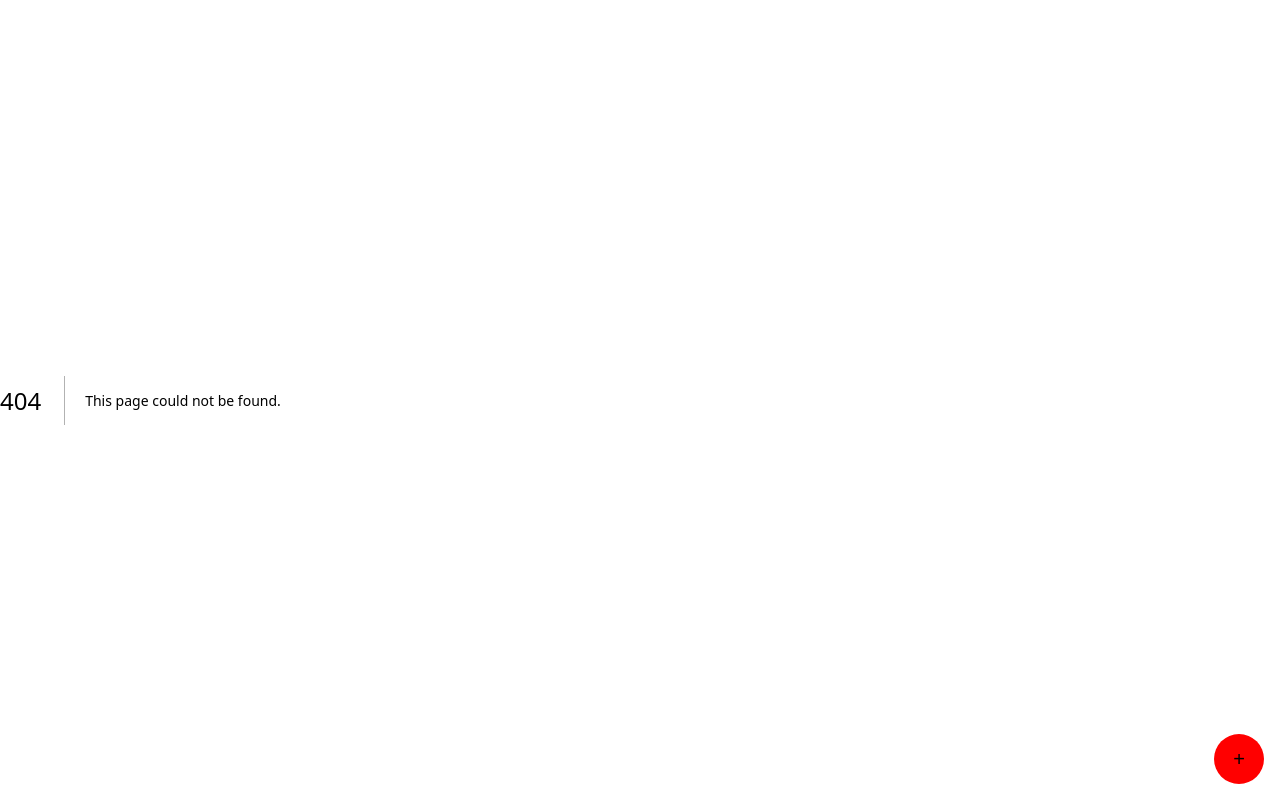
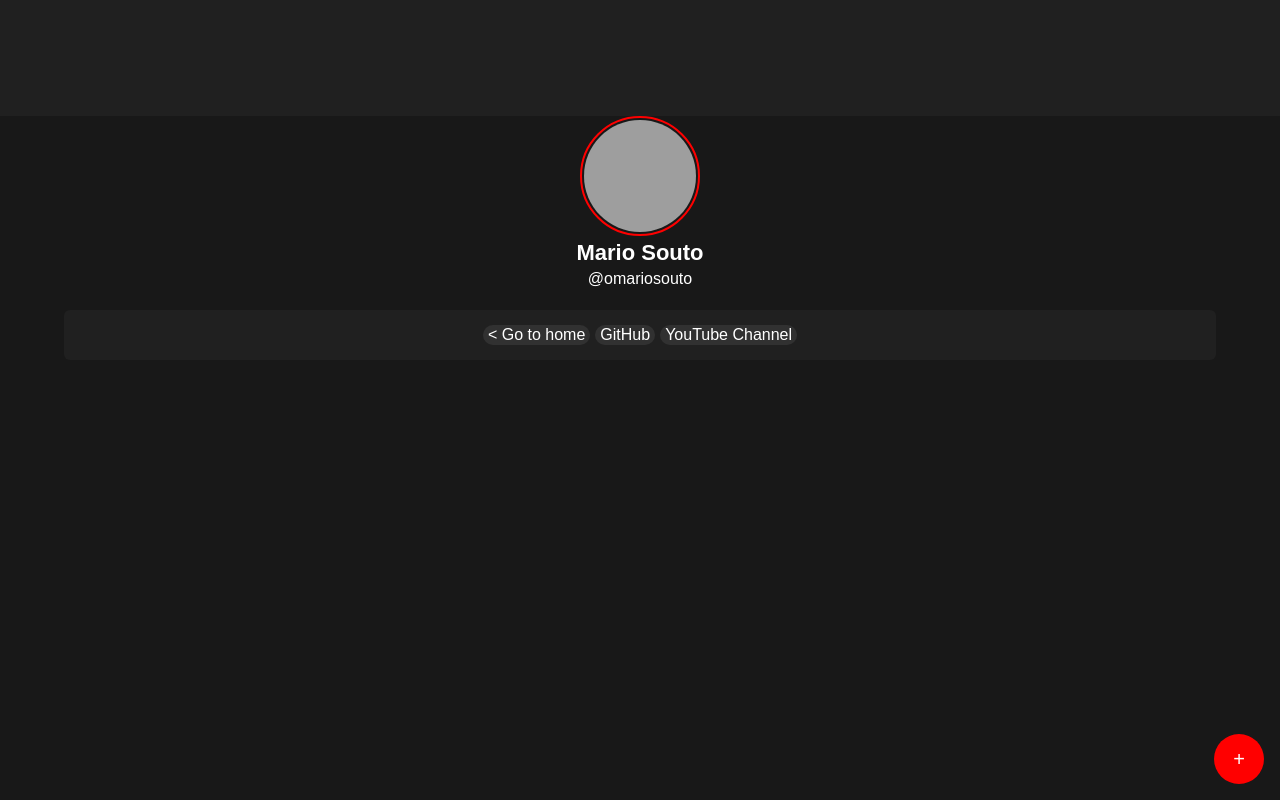
Before and after one commit to rodrigosj7/aluratube, a Next.js app: page /aluratuber/0 in a window 1280 px wide. Before the commit this address had no page. Built offline with nearby package versions, Linux system fonts and the light colour scheme; grey boxes are pictures that could not be loaded.

Commit message:
:sparkles: feat: adicionado pagina para a vizualizção dos aluraTubers

```diff
--- a/config.json
+++ b/config.json
@@ -5,16 +5,21 @@
   "banner-color": "#5C73B9",
   "favorites": [
     {
+      "username": "Mario Souto",
       "name": "omariosouto",
-      "image": "https://github.com/omariosouto.png"
+      "image": "https://github.com/omariosouto.png",
+      "channel": "http://youtube.com/c/DevSoutinho"
     },
     {
+      "username": "Paulo Silveira",
       "name": "peas",
       "image": "https://github.com/peas.png"
     },
     {
+      "username": "Rafaella Ballerini",
       "name": "raffaballerini",
-      "image": "https://github.com/rafaballerini.png"
+      "image": "https://github.com/rafaballerini.png",
+      "channel": "https://youtube.com/c/rafaellaballerini"
     }
   ],
   "playlists": {
--- /dev/null
+++ b/pages/aluratuber/[id].js
@@ -0,0 +1,31 @@
+import Link from "next/link";
+import config from "../../config.json";
+import { useRouter } from "next/router";
+import { StyledUser } from "../../src/components/AluraTubes/aluraTuber";
+
+export default function User() {
+  const router = useRouter();
+  const { id } = router.query;
+
+  const user = config.favorites[id <= 2 ? id : 0];
+
+  return (
+    <StyledUser>
+      <header>
+        <div className="banner"></div>
+        <div className="user-info">
+          <img src={user.image} alt={`${user.name} profile`} />
+          <h2>{user.username}</h2>
+          <span>@{user.name}</span>
+        </div>
+      </header>
+      <main>
+        <Link className="back-button" href="/">
+          &lt; Go to home
+        </Link>
+        <Link href={`https://github.com/${user.name}`}>GitHub</Link>
+        {user.channel ? <Link href={user.channel}>YouTube Channel</Link> : null}
+      </main>
+    </StyledUser>
+  );
+}
--- a/pages/index.js
+++ b/pages/index.js
@@ -96,12 +96,12 @@ const AluraTubes = () => {
     <StyledAluraTubes>
       <h2>AluraTubes favoritos</h2>
       <div id="aluratubers">
-        {config.favorites.map((favorite) => {
+        {config.favorites.map((favorite, id) => {
           return (
-            <div key={favorite.name}>
+            <Link href={`/aluratuber/${id}`} key={favorite.name}>
               <img src={favorite.image} alt={`${favorite.name} profile image`}/>
               <p>@{favorite.name}</p>
-            </div>
+            </Link>
           )
         })}
       </div>
--- /dev/null
+++ b/src/components/AluraTubes/aluraTuber.js
@@ -0,0 +1,69 @@
+import styled from "styled-components";
+
+export const StyledUser = styled.div`
+  display: flex;
+  flex-direction: column;
+  align-items: center;
+  width: 100vw;
+  height: 100vh;
+  gap: 22px;
+  background-color: ${({ theme }) => theme.backgroundBase};
+
+  header {
+    width: 100%;
+    display: flex;
+    flex-direction: column;
+    align-items: center;
+    justify-content: center;
+  }
+
+  .banner {
+    width: 100%;
+    height: 116px;
+    background-color: ${({ theme }) => theme.backgroundLevel1};
+  }
+
+  .user-info {
+    display: flex;
+    flex-direction: column;
+    align-items: center;
+    gap: 4px;
+
+    //position: absolute;
+
+    img {
+      width: 120px;
+      height: 120px;
+      padding: 2px;
+      border-radius: 50%;
+      border: 2px solid #ff0000;
+    }
+
+    h2 {
+      font-size: 22px;
+    }
+  }
+
+  main {
+    display: flex;
+    justify-content: center;
+    align-items: center;
+    gap: 5px;
+    border-radius: 6px;
+    width: 90vw;
+    height: 50px;
+    padding: 4px;
+    background-color: ${({ theme }) => theme.backgroundLevel1};
+
+    a {
+      display: flex;
+      align-items: center;
+      height: 20px;
+      text-align: center;
+      color: ${({ theme }) => theme.textColorBase};
+      padding: 5px;
+      border-radius: 34px;
+      background-color: ${({ theme }) => theme.backgroundLevel2};
+    }
+  }
+`;
--- a/src/components/AluraTubes.js
+++ b/src/components/AluraTubes/index.js
@@ -19,11 +19,13 @@ export const StyledAluraTubes = styled.section`
     width: 90%;
     gap: 16px;
 
-    div {
+    a {
       display: flex;
       flex-direction: column;
       align-items: center;
       gap: 4px;
+      text-decoration: none;
+      color: ${({ theme }) => theme.textColorBase};
 
       img {
         width: 87px;
```
